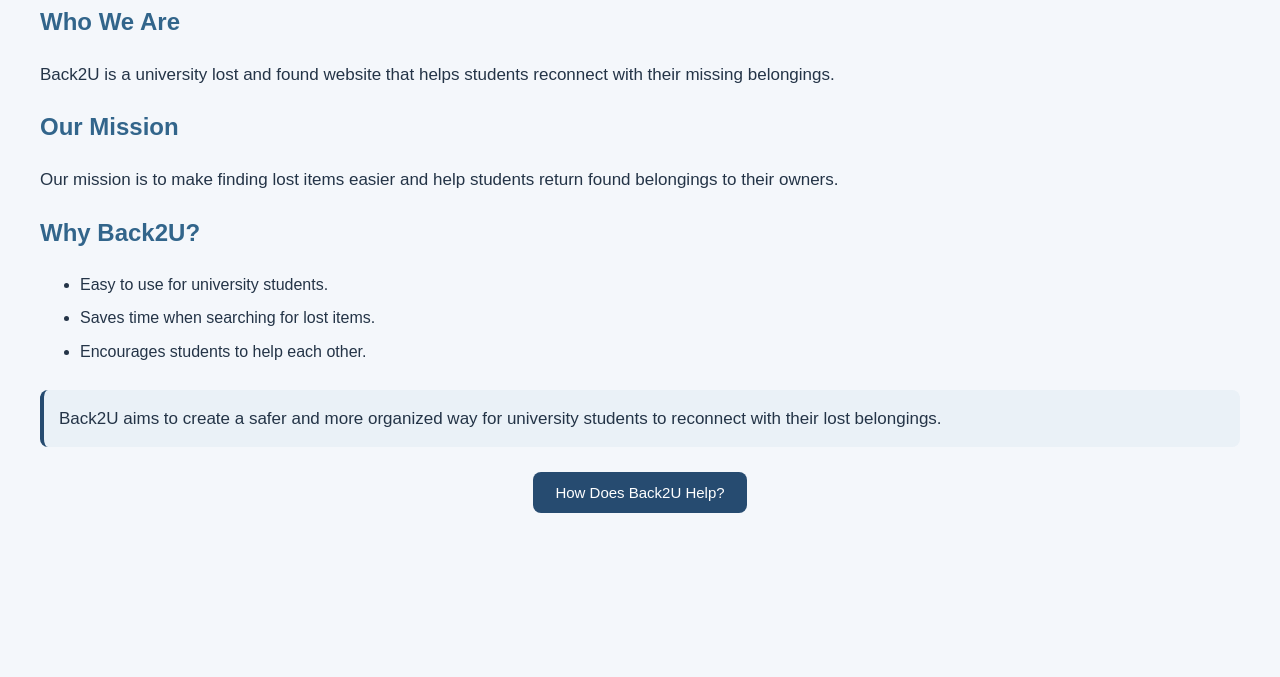
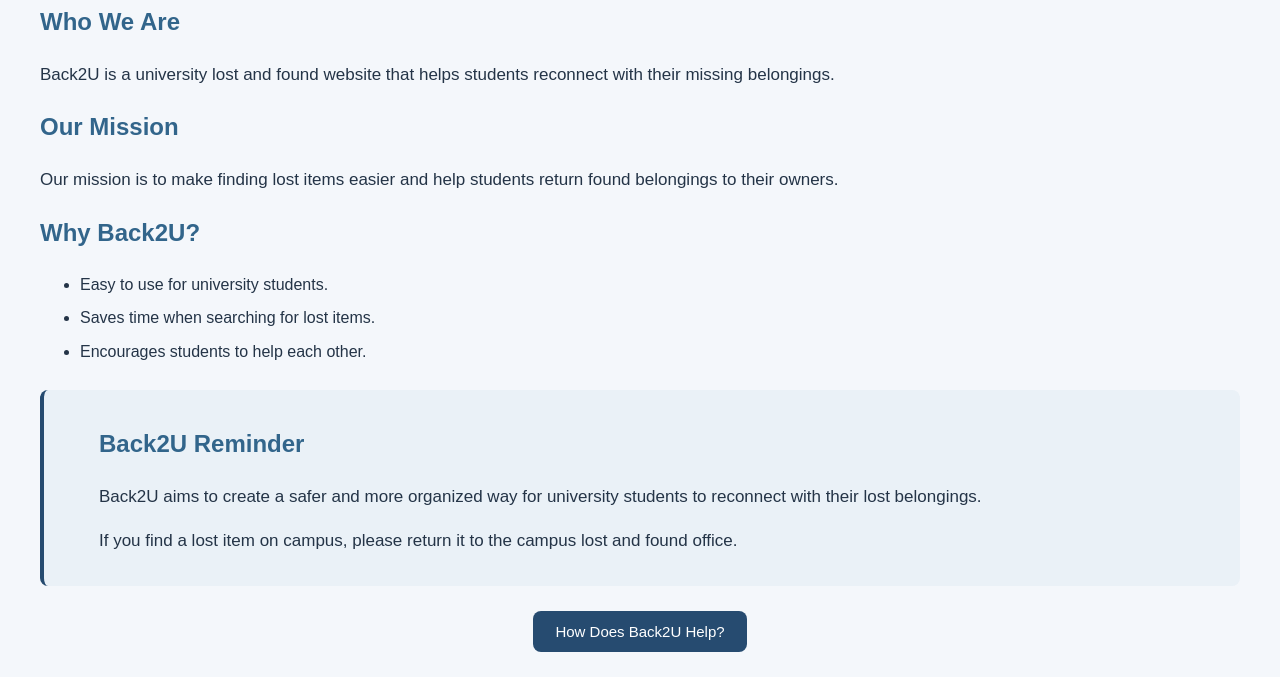
Before and after one commit to ijoodiz777-create/Back2U, a plain HTML site: page about.html in a window 1280 px wide. Shown: the part 875-1552 px from the top of the page. Before the commit the page ends 1413 px from the top, so only its background shows below. Drawn offline with Linux system fonts and the light colour scheme.

Commit message:
add article element to about us

```diff
--- a/about.html
+++ b/about.html
@@ -57,11 +57,22 @@ found belongings to their owners.
 <li>Saves time when searching for lost items.</li>
 <li>Encourages students to help each other.</li>
 </ul>
-<p class="project-note">
+<article class="project-note">
+<h2>Back2U Reminder</h2>
+
+<p>
 Back2U aims to create a safer and more
 organized way for university students
 to reconnect with their lost belongings.
 </p>
+
+<p>
+If you find a lost item on campus,
+please return it to the campus
+lost and found office.
+</p>
+</article>
+
 <div class="about-action">
 <button type="button" id="learnMoreBtn">
 How Does Back2U Help?
```
